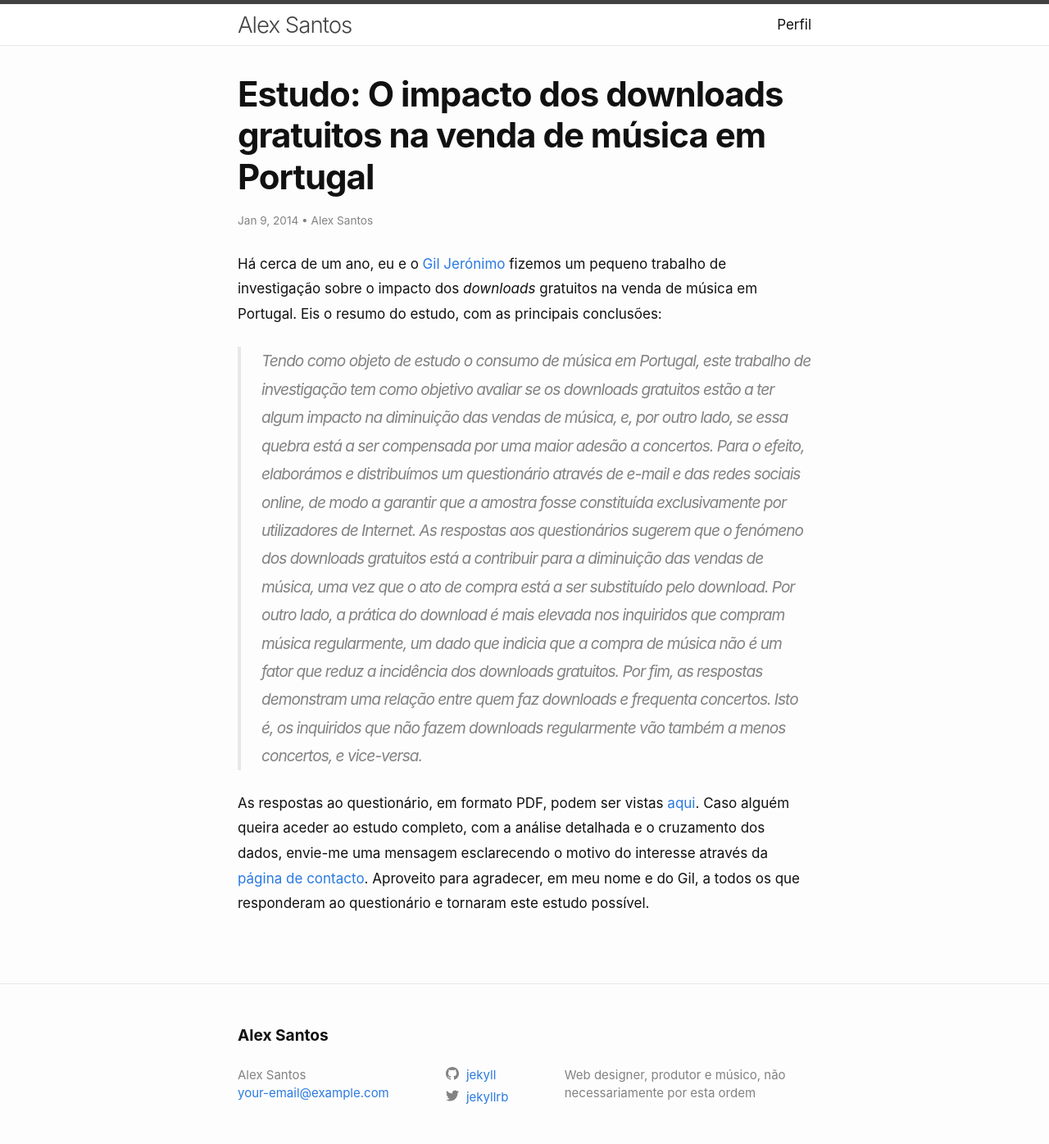
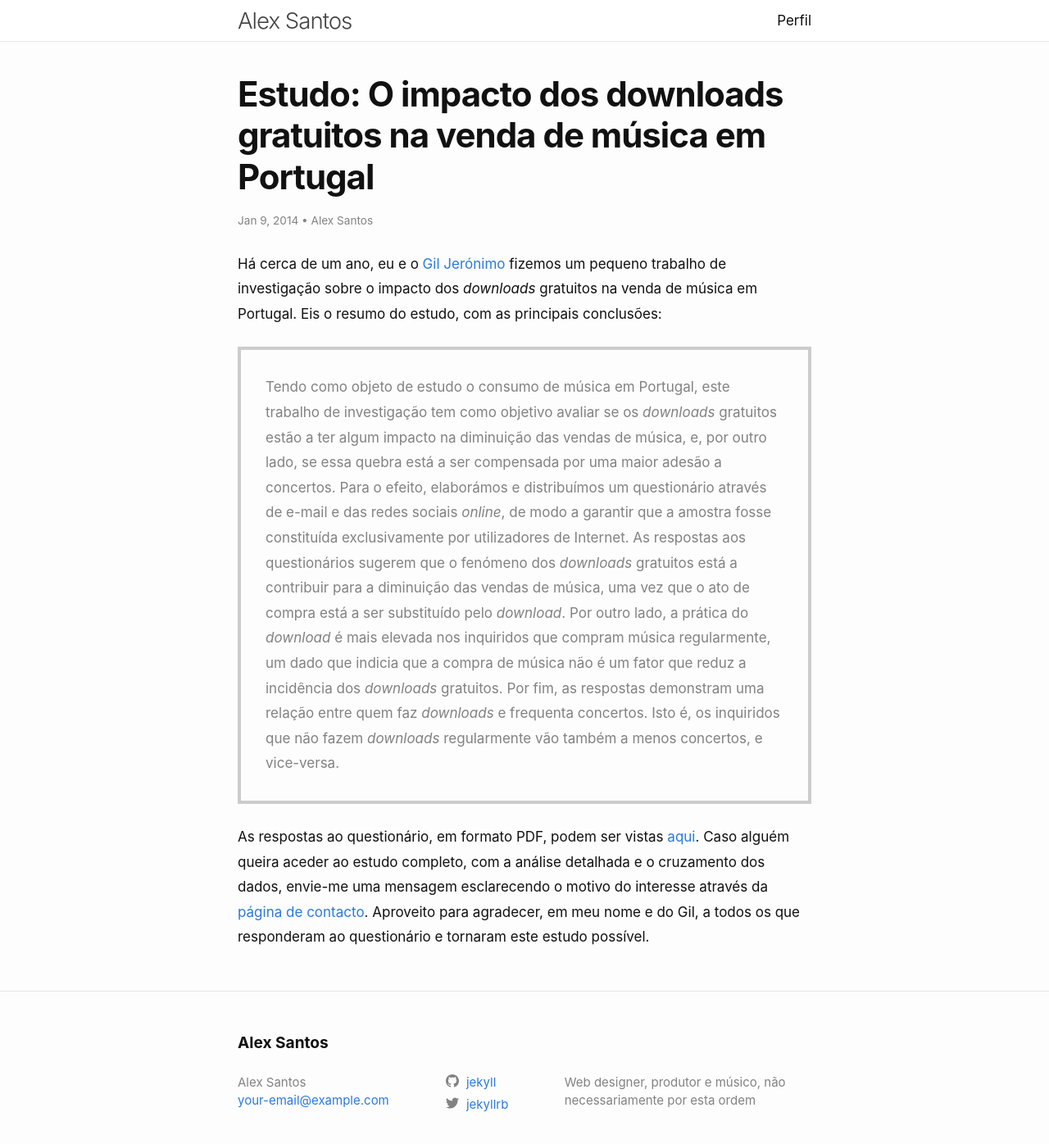
Before and after one commit to alexmsantos/2020, a Jekyll site: the page built from _posts/2014-01-09-estudo-o-impacto-dos-downloads-gratuitos-na-venda-de-musica-em-portugal.markdown, in a window 1280 px wide and 1400 px high. Shown: the top 1396 px of the window at 82% size. Built offline with Jekyll 4.4.1, drawn with Linux system fonts in a browser that asks for light colours.

Commit message:
fix bloquotes

```diff
--- a/_sass/minima/_base.scss
+++ b/_sass/minima/_base.scss
@@ -143,11 +143,8 @@ a {
  */
 blockquote {
   color: $grey-color;
-  border-left: 4px solid $grey-color-light;
-  padding-left: $spacing-unit / 2;
-  @include relative-font-size(1.125);
-  letter-spacing: -1px;
-  font-style: italic;
+  border: 4px solid #ccc;
+  padding: 30px;
 
   > :last-child {
     margin-bottom: 0;
--- a/_sass/minima/_layout.scss
+++ b/_sass/minima/_layout.scss
@@ -2,7 +2,7 @@
  * Site header
  */
 .site-header {
-  border-top: 5px solid $grey-color-dark;
+  //border-top: 5px solid $grey-color-dark;
   border-bottom: 1px solid $grey-color-light;
   height: 50px;
   background-color: #fff;
```
